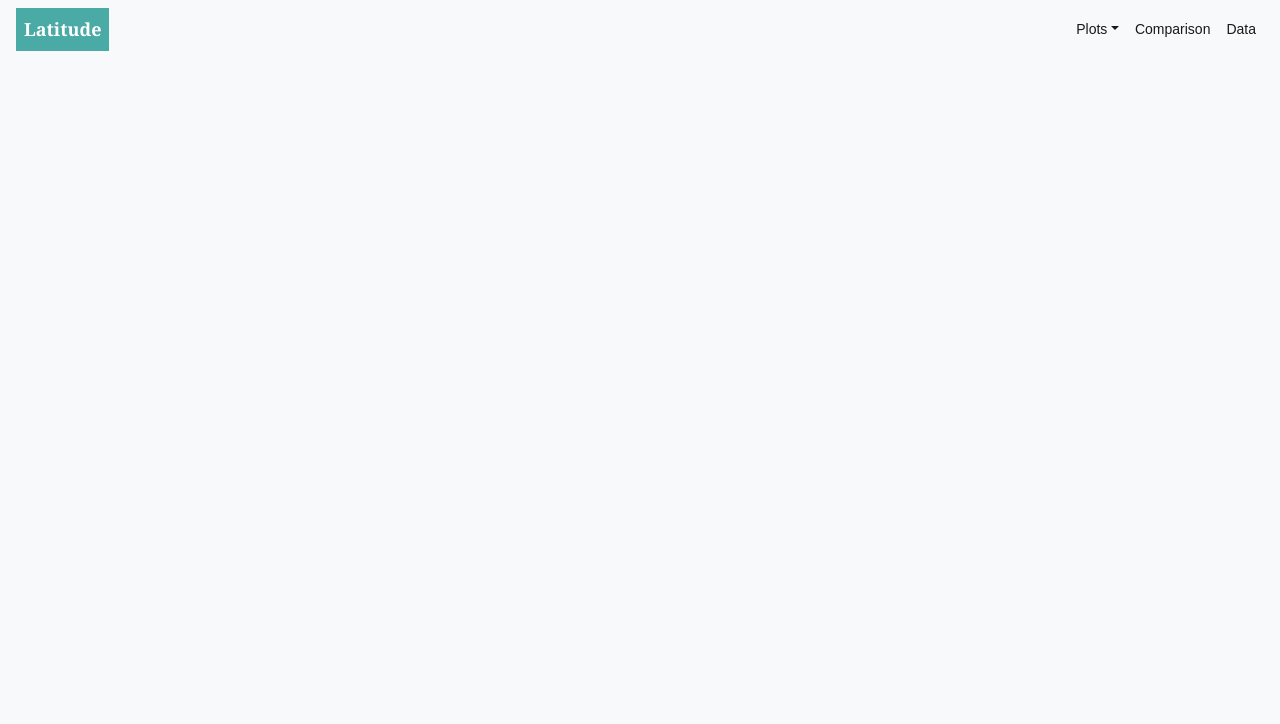
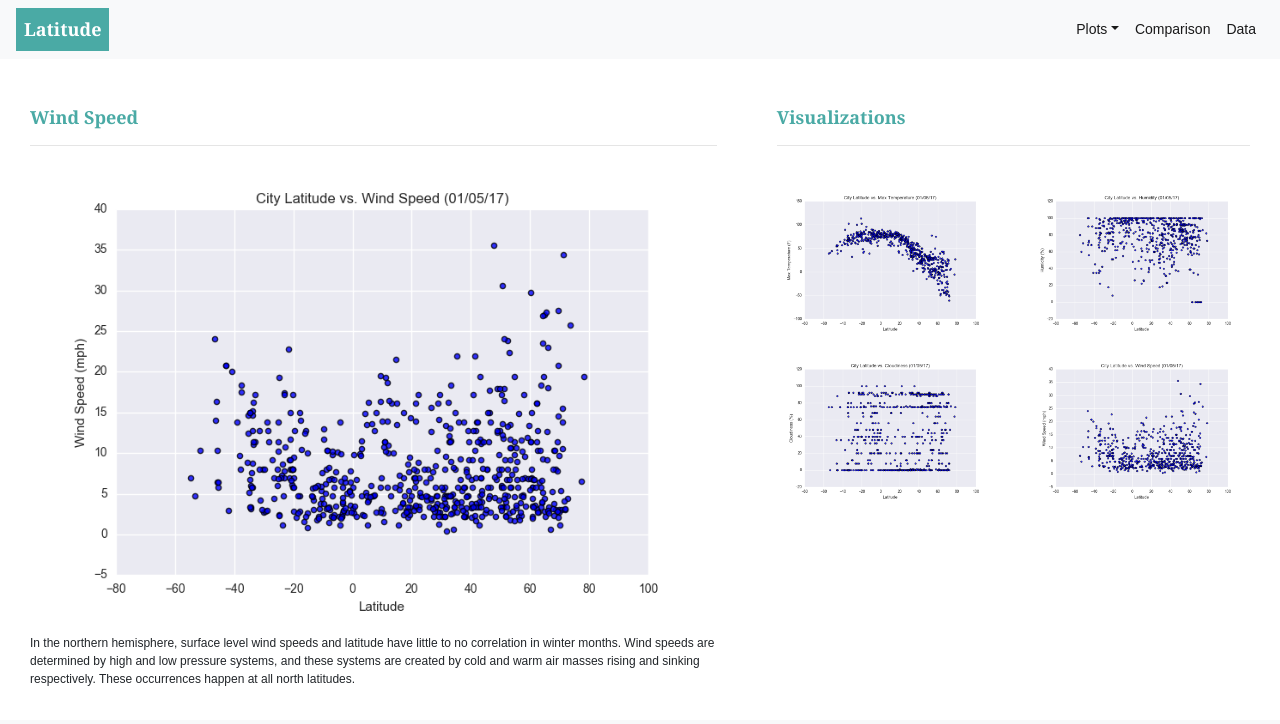
Before and after one commit to matthewkilleen0830/HTML-CSS-Weather, a plain HTML site: page lat_vs_wind_speed.html in a window 1280 px wide. Drawn offline with nearby package versions, Linux system fonts and the light colour scheme.

Commit message:
Latitude vs. Wind Speed page complete.

```diff
--- a/lat_vs_wind_speed.html
+++ b/lat_vs_wind_speed.html
@@ -63,6 +63,79 @@
         </div>
     </nav>
 
+    <!-- LAT VS WIND SPEED PAGE CONTENT -->
+
+    <!-- Create Bootstrap container/table -->
+    <div class = "container-fluid">
+
+        <!-- Row 1 -->
+        <div class = "row pb-3">
+
+            <!-- DIVIDE ROW 1 INTO TWO COLUMNS -->
+
+            <!-- Row 1, Column 1 -->
+            <div class = "col-md-12 col-lg-7 mt-5">
+                <div class = "col-md-12">
+                    <h3>Wind Speed</h3>
+                    <hr>
+                    <div class = "body">
+                        <img id = "img-wrap" class = "img.fluid" width = "100%" height = "auto" src = "Resources/assets/images/Fig4.png">
+                        <p>In the northern hemisphere, surface level wind speeds and latitude have little to no correlation in winter months.  Wind speeds are determined by high and low pressure systems, and these systems are created by cold and warm air masses rising and sinking respectively.  These occurrences happen at all north latitudes.</p>
+                    </div>
+                </div>
+            </div>
+
+            <!-- Row 1, Column 2 -->
+            <div class = "col-md-12 col-lg-5 mt-5">
+                <div class = "col-md-12">
+                    <h3>Visualizations</h3>
+                    <hr>
+                    <br>
+                    <div class = "body">
+
+                        <!-- DIVIDE COLUMN 2 INTO TWO ROWS -->
+
+                        <!-- Column 2, Row 1 -->
+                        <div class = "row pb-3">
+
+                            <!-- Row 1, Column 1 -->
+                            <div class = "col-md-6">
+                                <div class = "body">
+                                    <a href = "lat_vs_max_temp.html"><img class = "img.fluid" width = "100%" height = "auto" src = "Resources/assets/images/Fig1.png"></a>
+                                </div>
+                            </div>
+
+                            <!-- Row 1, Column 2 -->
+                            <div class = "col-md-6">
+                                <div class = "body">
+                                    <a href = "lat_vs_humidity.html"><img class = "img.fluid" width = "100%" height = "auto" src = "Resources/assets/images/Fig2.png"></a>
+                                </div>
+                            </div>
+                        </div>
+
+                        <!-- Column 2, Row 2 -->
+                        <div class = "row pb-3">
+
+                            <!-- Row 2, Column 1 -->
+                            <div class = "col-md-6">
+                                <div class = "body">
+                                    <a href = "lat_vs_cloudiness.html"><img class = "img.fluid" width = "100%" height = "auto" src = "Resources/assets/images/Fig3.png"></a>
+                                </div>
+                            </div>
+
+                            <!-- Row 2, Column 2 -->
+                            <div class = "col-md-6">
+                                <div class = "body">
+                                    <a href = "lat_vs_wind_speed.html"><img class = "img.fluid" width = "100%" height = "auto" src = "Resources/assets/images/Fig4.png"></a>
+                                </div>
+                            </div>
+                        </div>
+                    </div>
+                </div>
+            </div>
+        </div>
+    </div>
+
 </body>
 
 </html>
```
